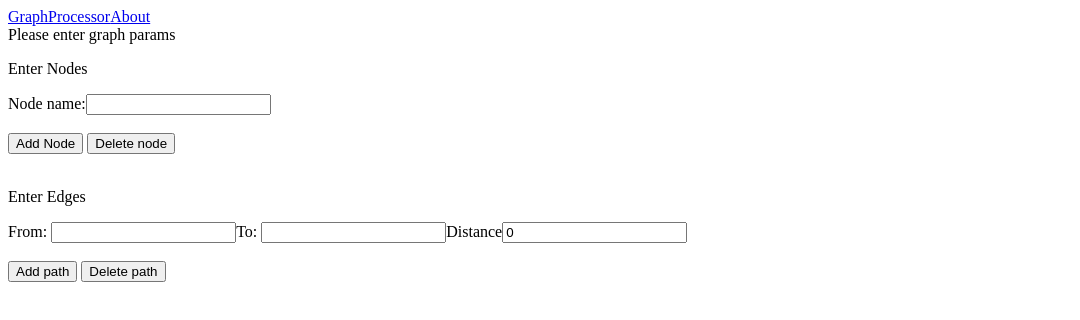
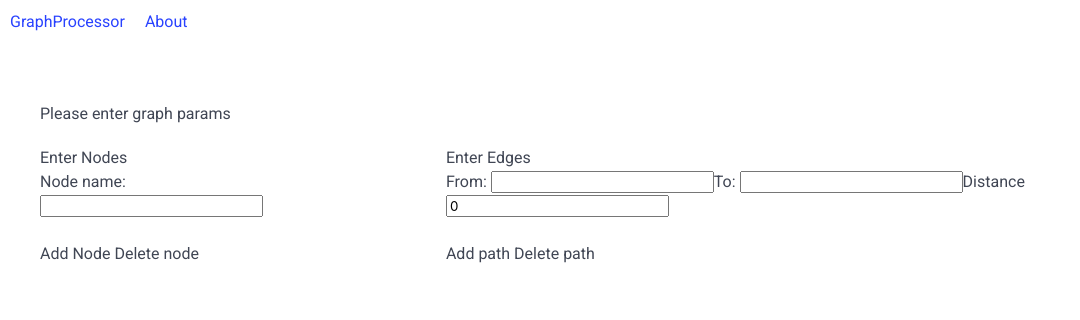
Before and after one commit to vibecoder-hex/GraphProcessorAPI, a Vue app in the folder GraphProcessorFrontend/: page / in a window 1280 px wide. Shown: the top 320 px of the page, without its empty margins (0-1080 px from the left). Built offline with nearby package versions, Linux system fonts and the light colour scheme; the HTML template or start-up script is replaced by a standard one.

Commit message:
added bulma css framework

```diff
--- a/GraphProcessorFrontend/index.html
+++ b/GraphProcessorFrontend/index.html
@@ -4,7 +4,10 @@
     <meta charset="UTF-8">
     <link rel="icon" href="/favicon.ico">
     <meta name="viewport" content="width=device-width, initial-scale=1.0">
-      <link rel="stylesheet" href="src/styles/output.css">
+      <link rel="stylesheet" href="src/styles/style.css">
+      <link rel="preconnect" href="https://fonts.googleapis.com">
+      <link rel="preconnect" href="https://fonts.gstatic.com" crossorigin>
+      <link href="https://fonts.googleapis.com/css2?family=Roboto:ital,wght@0,100..900;1,100..900&display=swap" rel="stylesheet">
     <title>Graph Processor</title>
   </head>
   <body>
--- a/GraphProcessorFrontend/package.json
+++ b/GraphProcessorFrontend/package.json
@@ -11,6 +11,7 @@
     "type-check": "vue-tsc --build"
   },
   "dependencies": {
+    "@tailwindcss/cli": "^4.2.2",
     "@types/vis": "^4.21.27",
     "axios": "^1.13.5",
     "vis-network": "^10.0.2",
--- a/GraphProcessorFrontend/src/App.vue
+++ b/GraphProcessorFrontend/src/App.vue
@@ -1,9 +1,9 @@
 <template>
-    <nav class="p-5">
-        <RouterLink to="/" class="text-2xl mr-4">GraphProcessor</RouterLink>
+    <nav class="navbar" role="navigation">
+        <RouterLink to="/">GraphProcessor</RouterLink>
         <RouterLink to="/about">About</RouterLink>
     </nav>
-    <main class="mx-auto max-w-6xl pt-20">
+    <main>
         <RouterView />
     </main>
 </template>
@@ -13,4 +13,9 @@
 </script>
 
 
-<style scoped></style>
+<style scoped>
+  nav a {
+      margin: 10px;
+  }
+
+</style>
--- a/GraphProcessorFrontend/src/components/forms/GraphDataInputForm.vue
+++ b/GraphProcessorFrontend/src/components/forms/GraphDataInputForm.vue
@@ -8,6 +8,7 @@
             <input type="checkbox" v-model="showGraphStructure"><br><br>
             <pre v-if="showGraphStructure"><code>
                 {{ JSON.stringify(getObjectFromMap(), null, 2) }}
+                <button @click="downloadGraphStructure(getObjectFromMap())" >Download graph structure</button>
             </code></pre>
            <AlgorithmSelectionField v-model:selectedAlgorithm="selectedAlgorithm"
                                      v-model:startVertex="startVertex"
@@ -54,6 +55,18 @@
         return distanceObject
     }
 
+    function downloadGraphStructure(distanceObject: IDistanceRootObject) {
+        const link: HTMLAnchorElement = document.createElement('a');
+        const distanceString: string = JSON.stringify(distanceObject, null, 4);
+        const blob: Blob = new Blob([distanceString], { type: "application/json" });
+
+        link.download = 'graph_structure.json';
+        link.href = URL.createObjectURL(blob);
+        link.click();
+
+        URL.revokeObjectURL(link.href);
+    }
+
     function getSelectedUrl(): string {
         const baseUrl = `${APIURL}/${selectedAlgorithm.value}/${startVertex.value}`
         switch (selectedAlgorithm.value) {
--- a/GraphProcessorFrontend/src/components/forms/form_components/GDIF_components/fields/UserInputVertexField.vue
+++ b/GraphProcessorFrontend/src/components/forms/form_components/GDIF_components/fields/UserInputVertexField.vue
@@ -1,13 +1,13 @@
 <template>
-    <div class="grid lg:grid-cols-3 lg:grid-rows-2 sm:grid-cols-1 grid-rows-1">
-        <div>
+    <div class="user-input">
+        <div class="node-input">
             <p>Enter Nodes</p>
             <label>Node name:</label>
             <input v-model="nodeNameValue" type="text"><br><br>
             <button @click="NodeMethods.addNode(nodeNameValue, distanceMap, visNodes)">Add Node</button> <button @click="NodeMethods.deleteNode(nodeNameValue, toNodeValue, distanceMap, visNodes)" >Delete node</button>
         </div>
         <br>
-        <div>
+        <div class="edge-input">
             <p>Enter Edges</p>
             <label>From: </label>
             <input v-model="fromNodeValue" type="text">
@@ -17,9 +17,11 @@
             <input v-model="distanceNumber" type="number"><br><br>
             <button @click="EdgeMethods.addEdge(fromNodeValue, toNodeValue, distanceNumber, distanceMap, visEdges)">Add path</button> <button @click="EdgeMethods.deleteEdge(fromNodeValue, toNodeValue, distanceMap, visEdges)">Delete path</button>
         </div>
-        <div v-if="distanceMap.size > 0">
-            <NetworkVisualizationCanvas :visNodes="visNodes" :visEdges="visEdges"/>
-        </div>
+    </div>
+    <div v-if="distanceMap.size > 0">
+        <label>Show graph canvas</label>
+        <input type="checkbox" v-model="showCanvas">
+        <NetworkVisualizationCanvas v-if="showCanvas" :visNodes="visNodes" :visEdges="visEdges"/>
     </div>
 
 </template>
@@ -40,7 +42,24 @@
     const visNodes = new DataSet<Node>()
     const visEdges = new DataSet<Edge>()
 
+    const showCanvas = ref<boolean>(false);
+
 
 </script>
 
-<style scoped></style>
+<style scoped>
+    @media (min-width: 1000px) {
+        .user-input {
+            display: flex;
+            flex-direction: row;
+            gap: 50px;
+            margin-top: 20px;
+        }
+    }
+    @media (max-width: 640px) {
+        .edge-input, .node-input{
+            display: flex;
+            flex-direction: column;
+        }
+    }
+</style>
--- a/GraphProcessorFrontend/src/components/graph_view/NetworkVisualisationCanvas.vue
+++ b/GraphProcessorFrontend/src/components/graph_view/NetworkVisualisationCanvas.vue
@@ -20,6 +20,8 @@
     onMounted(() => {
         if (networkContainer.value) {
             network = NetworkCanvasProcessor.DrawVis(networkContainer.value, props.visNodes, props.visEdges)
+            network.setSize(networkContainer.value.offsetWidth.toString(), networkContainer.value.offsetHeight.toString());
+            network.fit();
         }
 
     })
@@ -32,10 +34,10 @@
 </script>
 
 <style scoped>
-    #network-container {
-        width: 600px;
-        height: 300px;
-        border: 1px solid black;
-        margin: 0 auto;
-    }
+  #network-container {
+    width: 100%;
+    height: 100%;
+    min-height: 500px;
+    border: 1px solid black;
+  }
 </style>
--- a/GraphProcessorFrontend/src/styles/input.css
+++ /dev/null
@@ -1 +0,0 @@
-@import "tailwindcss";
--- /dev/null
+++ b/GraphProcessorFrontend/src/styles/style.css
@@ -0,0 +1,10 @@
+@import 'bulma/css/bulma.css';
+
+main {
+    margin: 0 auto;
+    max-width: 1200px;
+    padding-top: 50px;
+}
+body {
+    font-family: 'Roboto', sans-serif;
+}
--- a/GraphProcessorFrontend/src/utils/services/networkCanvasService.ts
+++ b/GraphProcessorFrontend/src/utils/services/networkCanvasService.ts
@@ -20,7 +20,11 @@ export class NetworkCanvasProcessor {
             edges.remove(edgeToDelete)
         }
     }
-    static DrawVis(container: HTMLElement, nodes: DataSet<Node>, edges: DataSet<Edge>, options: Options = {}) {
+    static DrawVis(container: HTMLElement, nodes: DataSet<Node>, edges: DataSet<Edge>, options: Options = {
+        height: '100%',
+        width: '100%',
+        autoResize: true
+    }) {
         const data: Data = {
             nodes: nodes,
             edges: edges
```
Also changed, not shown: 1 other file (tests, documents, lock files or other folders).
